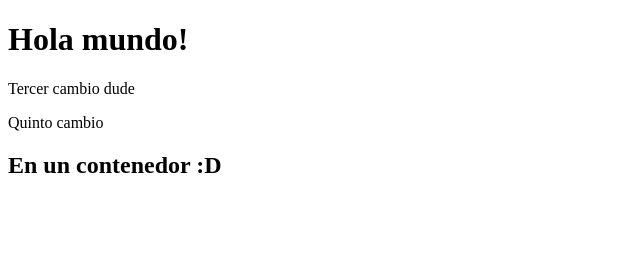
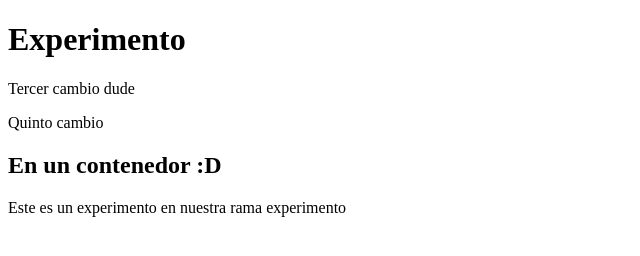
Before and after one commit to Franguestclain/curso, a plain HTML site: page index.html in a window 1280 px wide. Shown: the whole page, without its empty margins (0-640 px from the left). Drawn offline with Linux system fonts and the light colour scheme.

Commit message:
Agregamos texto de experimento

```diff
--- a/index.html
+++ b/index.html
@@ -7,12 +7,15 @@
     <title>Practica Git</title>
 </head>
 <body>
-    <h1>Hola mundo!</h1>
+    <h1>Experimento</h1>
     <p>Tercer cambio dude</p>
     <p>Quinto cambio</p>
 
     <div class="container">
         <h2>En un contenedor :D</h2>
     </div>
+    <footer>
+        <p>Este es un experimento en nuestra rama experimento</p>
+    </footer>
 </body>
 </html>
```
